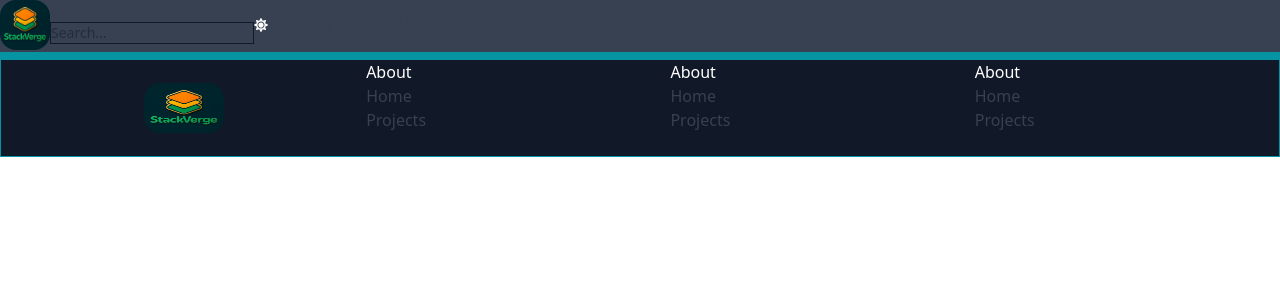
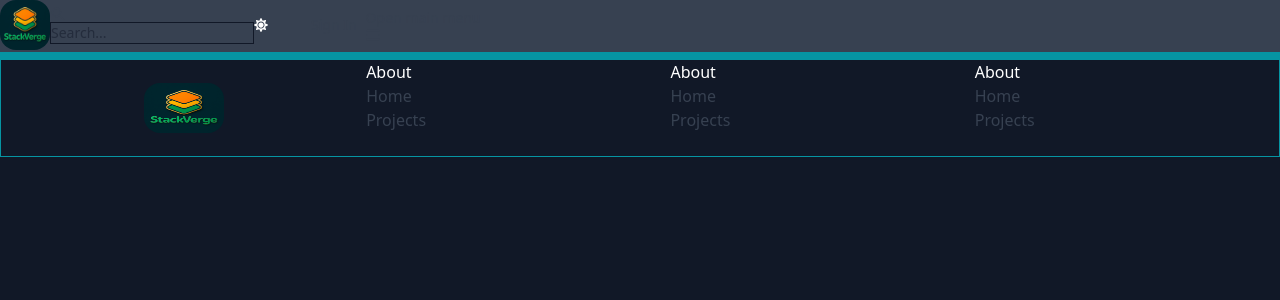
Before and after one commit to simsam897/MERN-Blog-Site, a React (Vite) app in the folder frontend/: page / in a window 1280 px wide. Shown: the top 300 px of the page. Built offline with nearby package versions, Linux system fonts and the light colour scheme; no server answers.

Commit message:
make dashboard component private

```diff
--- a/frontend/src/App.jsx
+++ b/frontend/src/App.jsx
@@ -9,6 +9,7 @@ import SignUp from './Pages/SignUp'
 import SignIn from './Pages/SignIn'
 import Projects from './Pages/Projects'
 import FooterComp from './components/FooterComp'
+import PrivateRoute from './components/PrivateRoute'
 
 
 function App() {
@@ -20,7 +21,8 @@ function App() {
         <Routes>
           <Route path='/' element={<Home />} />
           <Route path='/about' element={<About />} />
-          <Route path='/dashboard' element={<Dashboard />} />
+
+          <Route element={<PrivateRoute />} ><Route path='/dashboard' element={<Dashboard />} /> </Route>
           <Route path='signIn' element={<SignIn />} />
           <Route path='/signUp' element={<SignUp />} />
           <Route path='/projects' element={<Projects />} />
--- /dev/null
+++ b/frontend/src/components/PrivateRoute.jsx
@@ -0,0 +1,13 @@
+import React from 'react'
+import { useSelector } from 'react-redux'
+import { Outlet, Navigate } from 'react-router-dom'
+const privateRoute = () => {
+  const { currentUser } = useSelector((state) => state.user)
+  return (
+    currentUser ? <Outlet /> : <Navigate to='/signIn' />
+
+
+  )
+}
+
+export default privateRoute
--- a/frontend/src/components/ThemeProvider.jsx
+++ b/frontend/src/components/ThemeProvider.jsx
@@ -4,8 +4,8 @@ const ThemeProvider = ({ children }) => {
   const { theme } = useSelector((state) => state.theme)
   return (
     <div className={theme === "dark"
-      ? "bg-black text-gray-200"
-      : "bg-gray-900 text-gray-700"}>
+      ? "bg-black text-gray-200 min-h-screen"
+      : "bg-gray-900 text-gray-700 min-h-screen"}>
       {children}
 
 
```
